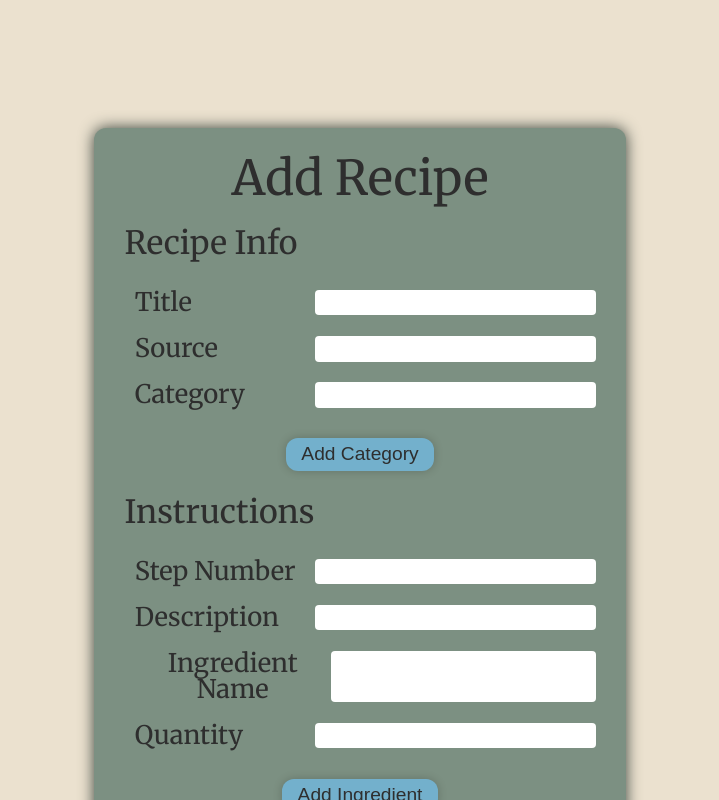
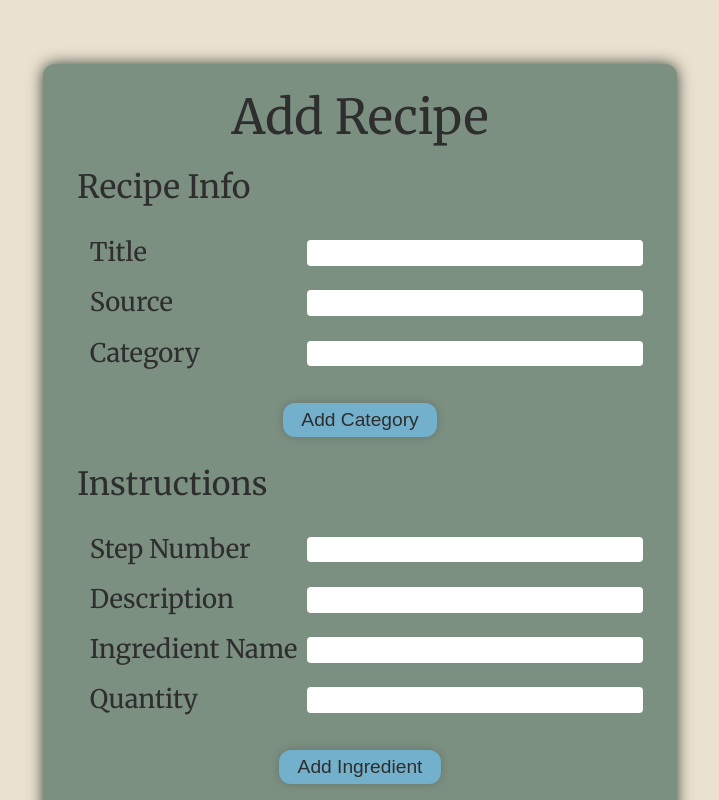
Before and after one commit to g3or3/Recipes, a React (Create React App) app in the folder client/: page /edit-recipe in a window 1280 px wide. Shown: the top 800 px of the page, without its empty margins (280-999 px from the left). Built offline with nearby package versions, Linux system fonts and the light colour scheme.

Commit message:
Adjust container sizing

```diff
--- a/client/src/components/AddRecipe.jsx
+++ b/client/src/components/AddRecipe.jsx
@@ -4,7 +4,7 @@ import styled from "styled-components";
 const StyledAddRecipe = styled.div`
   display: flex;
   justify-content: center;
-  padding: 10%;
+  padding: 5% 10%;
   color: #2e2e2e;
 
   form {
@@ -13,7 +13,7 @@ const StyledAddRecipe = styled.div`
     background-color: #7c9082;
     border-radius: 12px;
     box-shadow: 0px 0px 15px #37413a;
-    width: 50%;
+    width: 60%;
   }
 
   h2 {
```
